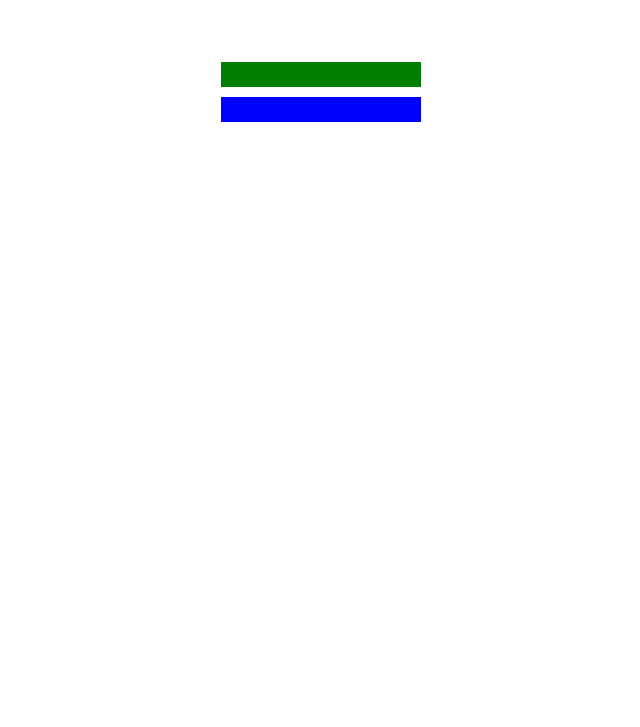
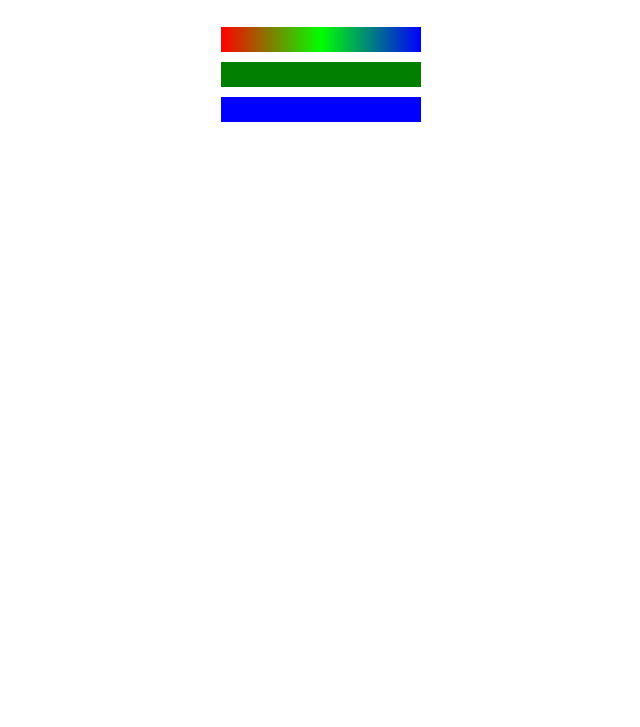
Before and after one commit to Yinkusadel/03-fcc-csscolormarkers, a website: page index.html in a window 1280 px wide. Shown: the part 73-800 px from the top of the page, without its empty margins (319-959 px from the left). Drawn offline with Linux system fonts and the light colour scheme.

Commit message:
add complete solution to csscolormarkers

```diff
--- a/styles.css
+++ b/styles.css
@@ -9,8 +9,9 @@ h1 {
   }
 
   .red {
-    background :linear-gradient(90deg);
+    background: linear-gradient(90deg, rgb(255, 0, 0), rgb(0, 255, 0), rgb(0, 0, 255));
   }
+
 
   .green {
     background-color: #007f00;
```
